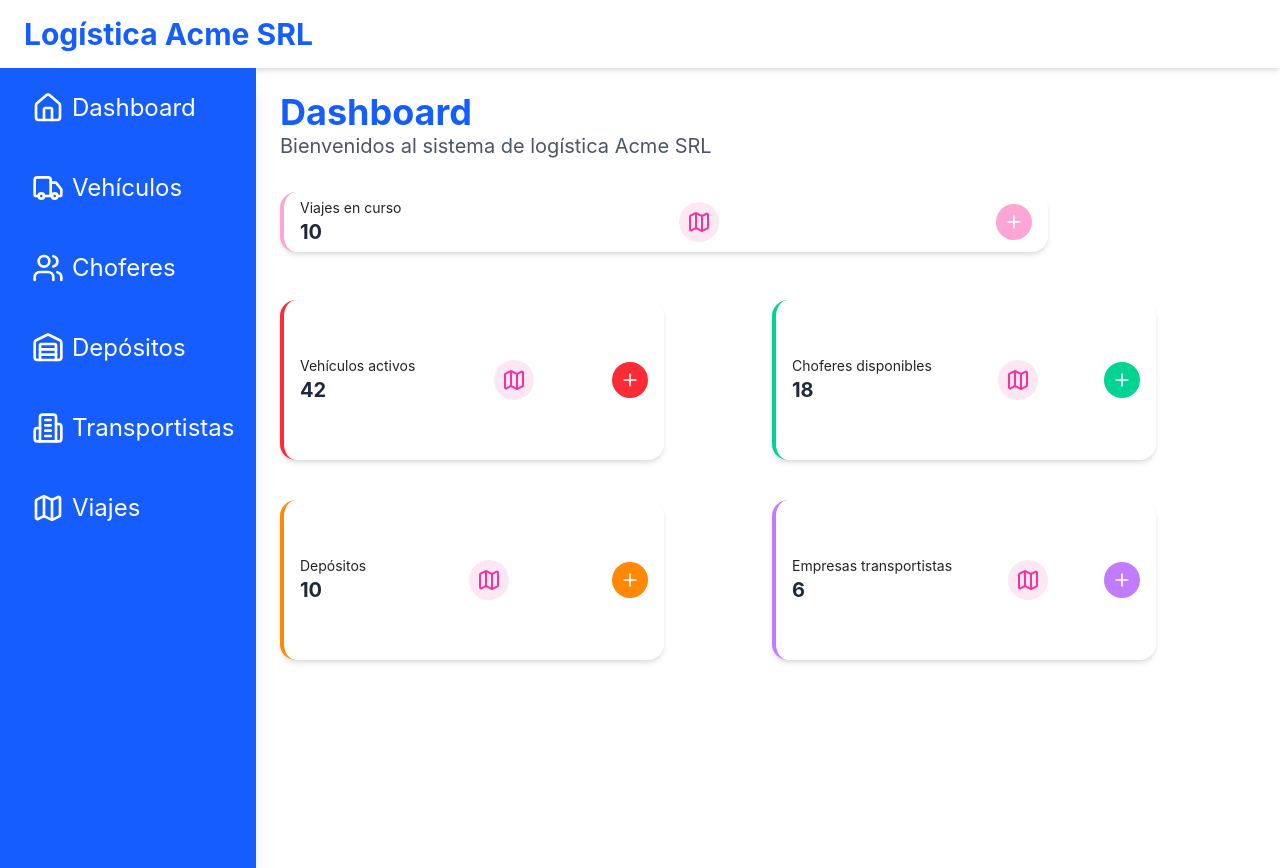
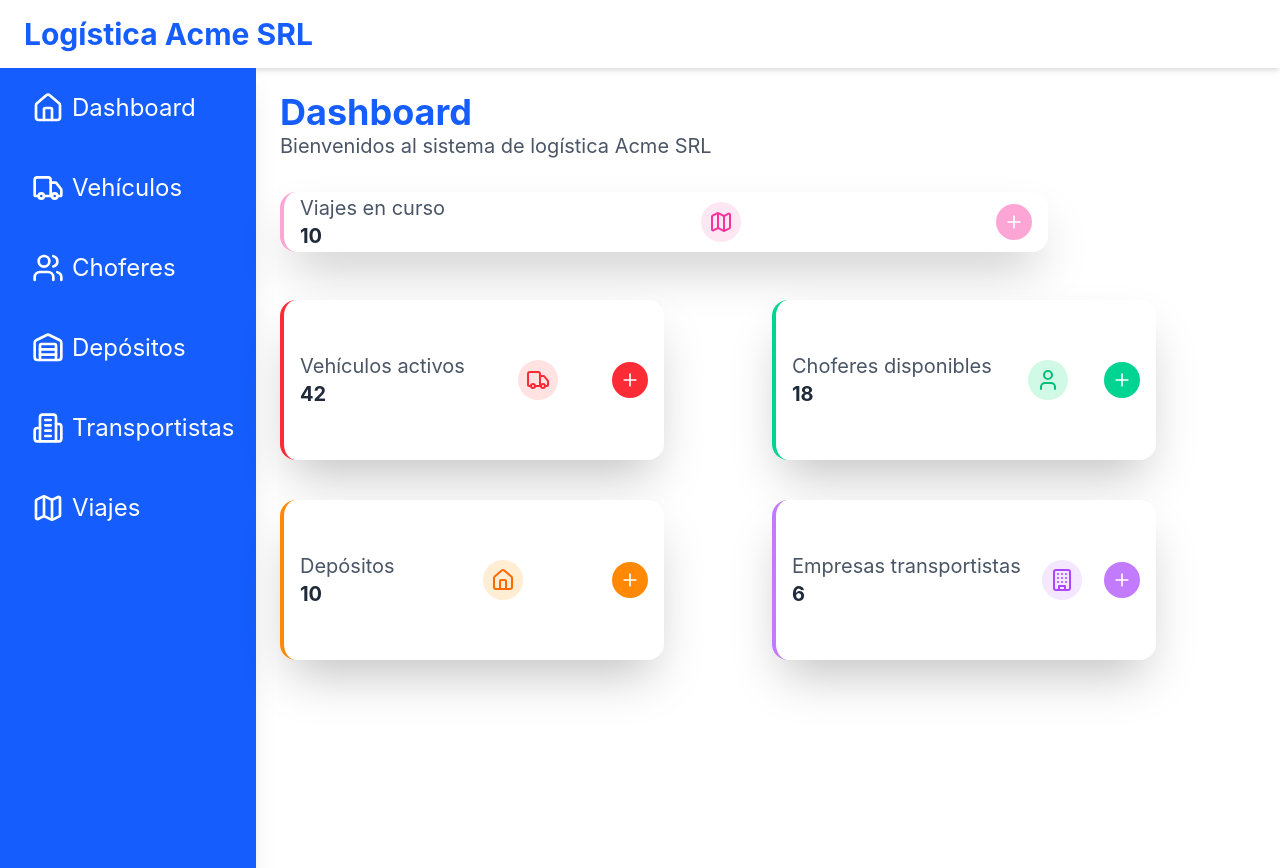
Before and after one commit to DesApp-2025c1-Grupo-5/viajes-frontend, a React (Vite) app: page / in a window 1280 px wide. Built offline with nearby package versions, Linux system fonts and the light colour scheme.

Commit message:
Aplicaron estilos en el dashboard. Junto a: Martina Falco, Giovanni Martinni, Lautaro Gomez, Gerardo Velazquez

```diff
--- a/src/components/Card.jsx
+++ b/src/components/Card.jsx
@@ -1,20 +1,30 @@
-import { Plus, Map } from "lucide-react";
+import { Plus } from "lucide-react";
+import { useNavigate } from "react-router-dom";
 
 const Card = (props) => {
+  const navigate = useNavigate();
+
+  const handleClick = () => {
+    navigate(props.path);
+  };
+
+  const Icono = props.icono;
+
   return (
     <div
-      className={`${props.ancho} ${props.alto} bg-white rounded-2xl shadow-md px-4 py-3 flex items-center justify-between border-l-4 ${props.colorBorde} mt-8`}
+      className={`${props.ancho} ${props.alto} bg-white rounded-2xl shadow-2xl px-4 py-4 flex items-center justify-between border-l-4 ${props.colorBorde} mt-8`}
     >
       <div>
-        <p className="text-sm text-black-600">{props.tituloDeLaCarta}</p>
+        <p className="text-xl text-gray-600">{props.tituloDeLaCarta}</p>
         <p className="text-xl font-bold text-gray-800">{props.cantidad}</p>
       </div>
-      <div className="bg-pink-100 rounded-full p-2">
-        <Map className="h-6 w-6 text-pink-500" />
+      <div className={`${props.bgIcono} rounded-full p-2`}>
+        {Icono && <Icono className={`h-6 w-6 ${props.colorIcono}`} />}
       </div>
       <div>
         <button
-          className={`${props.colorPlus} hover:bg-pink-600 text-white rounded-full p-2`}
+          onClick={handleClick}
+          className={`${props.colorPlus} ${props.colorHover} text-white rounded-full p-2`}
         >
           <Plus className="h-5 w-5" />
         </button>
--- a/src/pages/DashboardPage.jsx
+++ b/src/pages/DashboardPage.jsx
@@ -29,6 +29,7 @@ const DashboardPage = () => {
             colorPlus="bg-pink-300"
             colorHover="hover:bg-pink-500"
             icono={Map}
+            path="/nuevoViaje"
           ></Card>
           <div className="grid grid-cols-2 gap-2 mt-4">
             <Card
@@ -42,6 +43,7 @@ const DashboardPage = () => {
               colorIcono="text-red-500"
               colorHover="hover:bg-red-700"
               icono={Truck}
+              path="/nuevoVehiculo"
             />
             <Card
               ancho="max-w-sm"
@@ -54,6 +56,7 @@ const DashboardPage = () => {
               colorPlus="bg-emerald-400"
               colorHover="hover:bg-emerald-600"
               icono={User}
+              path="/nuevoChofer"
             />
             <Card
               ancho="max-w-sm"
@@ -66,6 +69,7 @@ const DashboardPage = () => {
               colorIcono="text-orange-500"
               colorHover="hover:bg-orange-500"
               icono={Home}
+              path="/nuevoDeposito"
             />
             <Card
               ancho="max-w-sm"
@@ -78,6 +82,7 @@ const DashboardPage = () => {
               colorIcono="text-purple-500"
               colorHover="hover:bg-purple-600"
               icono={Building}
+              path="/nuevoTransportista"
             />
           </div>
         </div>
```
